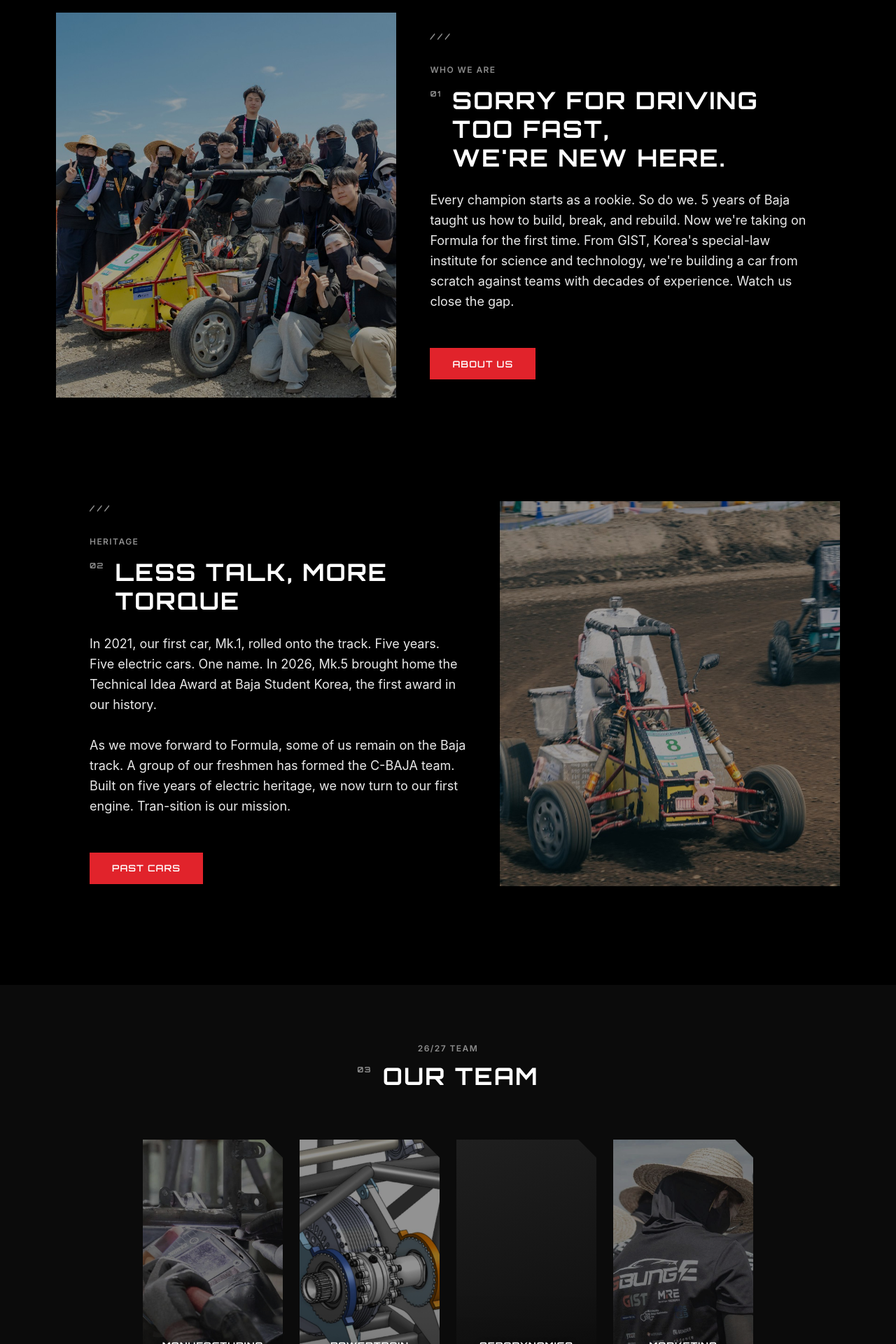
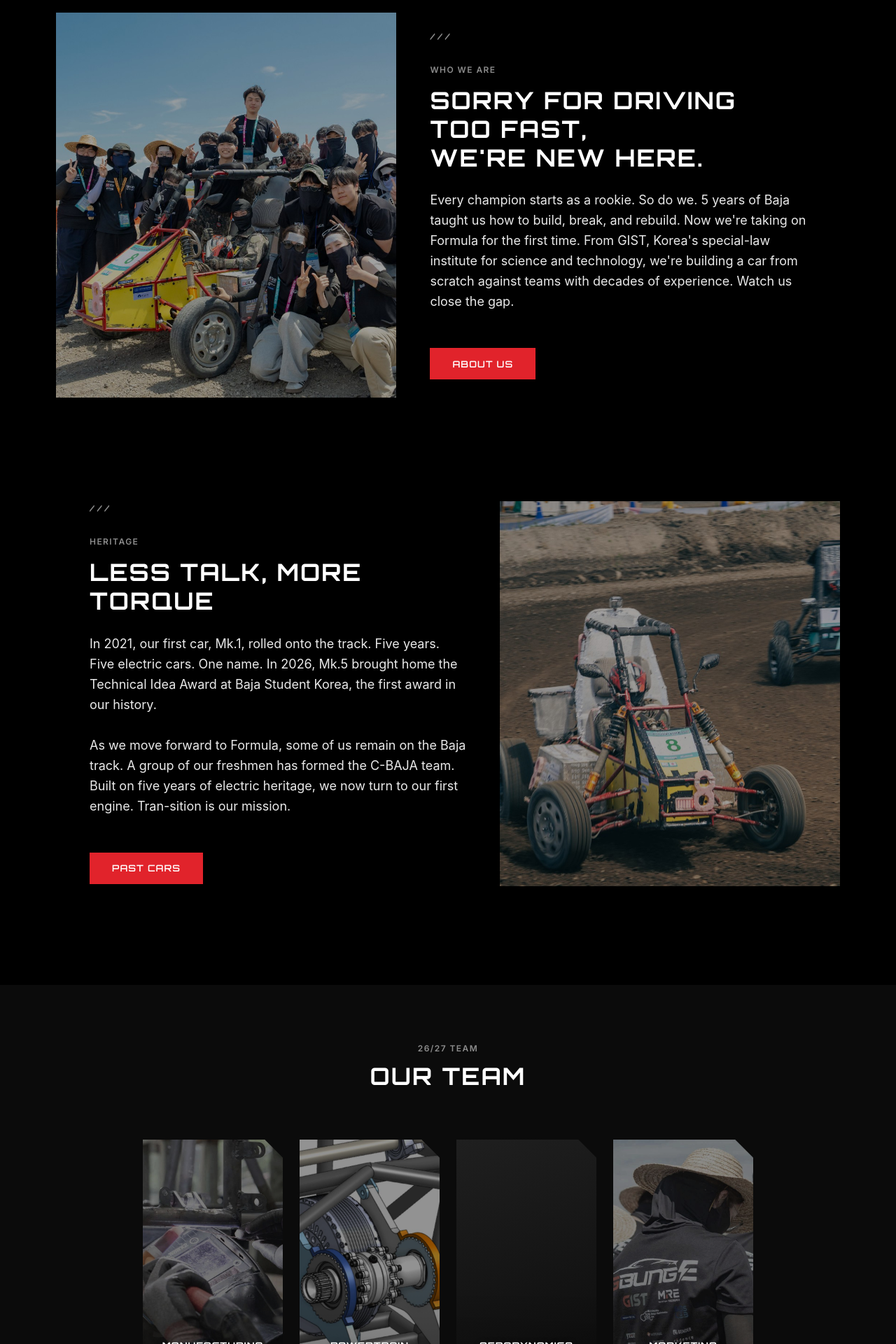
Before and after one commit to g-bunge/gbunge-web, a React (Vite) app: page / in a window 1280 px wide. Shown: the part 1100-3020 px from the top of the page at 70% size. Built offline with nearby package versions, Linux system fonts and the light colour scheme; no server answers; a web font is replaced by a local one.

Commit message:
style: drop the section and card numbers on the home page

```diff
--- a/src/components/ui/SectionHeading.jsx
+++ b/src/components/ui/SectionHeading.jsx
@@ -1,21 +1,15 @@
 import Lines from './Lines.jsx'
 import cx from '../../lib/cx.js'
 
-/**
- * Eyebrow + title pair. `title` may be a string or an array of lines.
- * `num` ('01') sits small at the title's top-left, numbering the sections down the page.
- */
-export default function SectionHeading({ eyebrow, title, num, align = 'left', as: Tag = 'h2', className = '' }) {
+/** Eyebrow + title pair. `title` may be a string or an array of lines. */
+export default function SectionHeading({ eyebrow, title, align = 'left', as: Tag = 'h2', className = '' }) {
   const center = align === 'center'
   return (
     <div className={cx(center && 'flex flex-col items-center text-center', className)}>
       {eyebrow && <p className={cx('t-eyebrow', center ? 'mb-3' : 'mb-4')}>{eyebrow}</p>}
-      <div className="flex items-start gap-4">
-        {num && <span className="mt-1 font-display text-11 font-bold tracking-widest text-fg-muted">{num}</span>}
-        <Tag className="t-title">
-          <Lines lines={title} />
-        </Tag>
-      </div>
+      <Tag className="t-title">
+        <Lines lines={title} />
+      </Tag>
     </div>
   )
 }
--- a/src/sections/About.jsx
+++ b/src/sections/About.jsx
@@ -23,7 +23,7 @@ export default function About() {
           <img className="size-full object-cover" src={url('/images/who.jpg')} alt={t.about.whoAlt} />
         </Reveal>
         <Reveal className={`${text} -ml-[6vw] tablet:ml-0`} delay={150}>
-          <SectionHeading className="mb-6.5" num="01" eyebrow="WHO WE ARE" title={['Sorry for driving too fast,', "We're new here."]} />
+          <SectionHeading className="mb-6.5" eyebrow="WHO WE ARE" title={['Sorry for driving too fast,', "We're new here."]} />
           <p className={body}>{t.about.who}</p>
           <Button href="/about">About Us</Button>
         </Reveal>
@@ -31,7 +31,7 @@ export default function About() {
 
       <section className={`${split} grid-cols-[1fr_44vw] px-gutter pt-20 pb-24`}>
         <Reveal className={`${text} -mr-[6vw] tablet:mr-0`} delay={150}>
-          <SectionHeading className="mb-6.5" num="02" eyebrow="HERITAGE" title="Less talk, More torque" />
+          <SectionHeading className="mb-6.5" eyebrow="HERITAGE" title="Less talk, More torque" />
           {t.about.heritage.map((para, i) => (
             <p key={i} className={body}>
               {para}
--- a/src/sections/Stories.jsx
+++ b/src/sections/Stories.jsx
@@ -58,7 +58,6 @@ export default function Stories() {
             className="relative flex flex-col bg-surface p-6 font-ui clip-notch [transition:opacity_0.9s_var(--ease-out),transform_0.5s_var(--ease-out),translate_0.5s_var(--ease-out),background_0.3s,box-shadow_0.4s] tablet:min-h-55 [&.is-visible]:hover:-translate-y-1.5 [&.is-visible]:hover:bg-surface-hover [&.is-visible]:hover:shadow-lift"
             delay={100 + i * 90}
           >
-            <span className="mb-4 font-display text-11 font-bold tracking-widest text-fg-muted">0{i + 1}</span>
             <h3 className="mb-2.5 font-sans text-20 font-semibold break-keep">{post.title[lang]}</h3>
             <p className="line-clamp-2 text-16 leading-7 text-fg-muted">{post.excerpt[lang]}</p>
             <Button className="mt-auto self-end pt-5" variant="link" href={`/stories/${post.slug}`}>
--- a/src/sections/Team.jsx
+++ b/src/sections/Team.jsx
@@ -31,7 +31,7 @@ export default function Team() {
   return (
     <section id="team" className="bg-raised px-6 pt-20.75 pb-20 tablet:px-gutter tablet:pt-18 tablet:pb-14">
       <Reveal>
-        <SectionHeading num="03" eyebrow="26/27 Team" title="Our Team" align="center" />
+        <SectionHeading eyebrow="26/27 Team" title="Our Team" align="center" />
       </Reveal>
 
       <div className="mx-auto mt-17.5 flex max-w-218 flex-wrap justify-center gap-6 mobile:gap-3">
```
Also changed, not shown: 1 other file (tests, documents, lock files or other folders).
